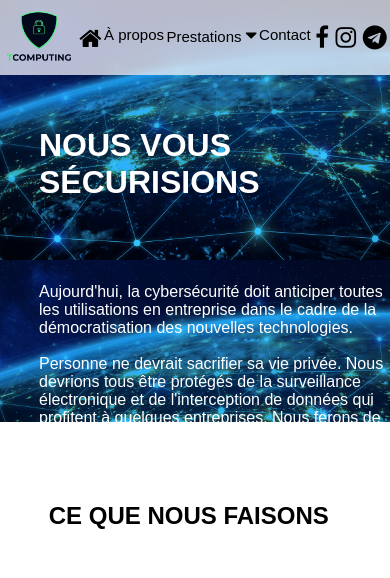
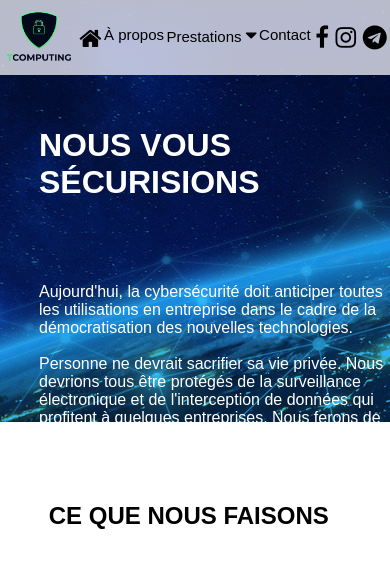
Before and after one commit to Rassac/fil-rouge, a PHP site: page / in a window 390 px wide. Shown: the top 578 px of the page. Run offline with PHP 8.4, Linux system fonts and the light colour scheme.

Commit message:
Update style.css

```diff
--- a/css/style.css
+++ b/css/style.css
@@ -377,9 +377,8 @@ footer a {
 @media only screen and (max-width: 579px) {
   .fond-accueil {
     flex-wrap: wrap;
+    background-size: auto;
   }
-
-  .nous-vous-securisons {}
 
   .ce-que-nous-faisons {
     display: flex;
```
